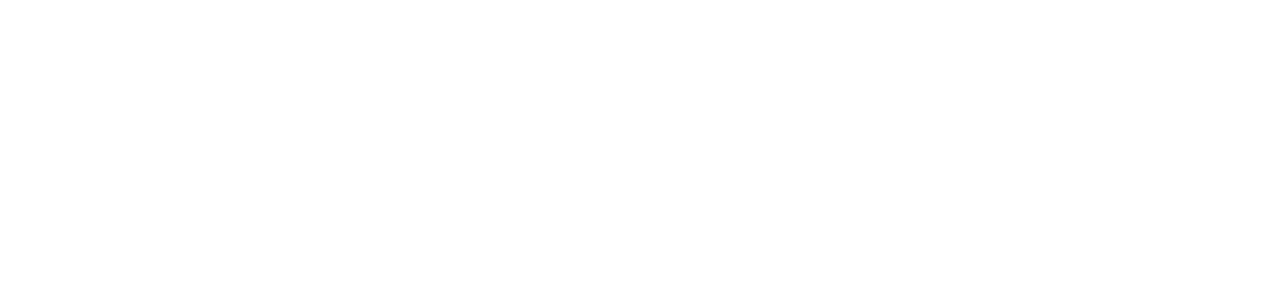
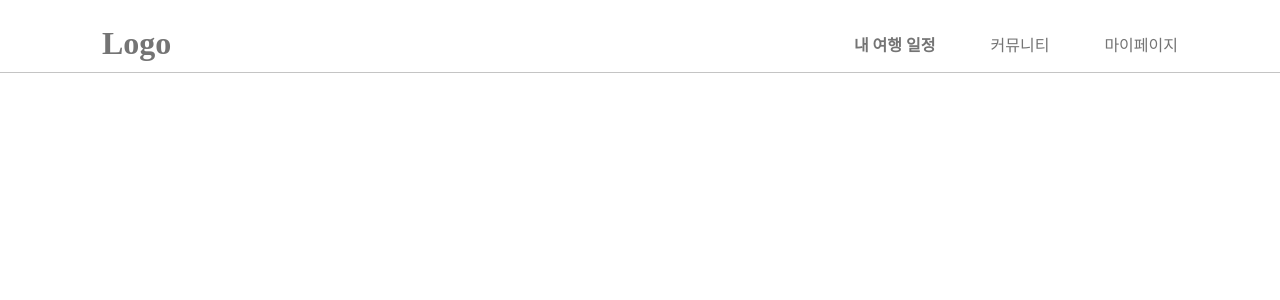
Before and after one commit to TravelWithMeProject/GoWithMe_Front, a React (Create React App) app in the folder app/: page /travel in a window 1280 px wide. Before the commit this address had no page. Shown: the top 300 px of the page. Built offline with nearby package versions, Linux system fonts and the light colour scheme.

Commit message:
Feat: Header Component #19

```diff
--- /dev/null
+++ b/app/src/components/Header/index.tsx
@@ -0,0 +1,42 @@
+import React from 'react';
+import { Link, useLocation } from 'react-router-dom';
+import { HeaderWrapper } from './style';
+
+const MenuData = [
+  {
+    name: '내 여행 일정',
+    to: '/travel',
+  },
+  {
+    name: '커뮤니티',
+    to: '/community',
+  },
+  {
+    name: '마이페이지',
+    to: '/user',
+  },
+];
+const Header = () => {
+  const location = useLocation();
+
+  return (
+    <HeaderWrapper>
+      <Link to="/">
+        <h1>Logo</h1>
+      </Link>
+      <ul>
+        {MenuData.map((menu, idx) => (
+          <Link
+            className={location.pathname === menu.to ? 'active' : ''}
+            to={menu.to}
+            key={idx}
+          >
+            <li>{menu.name}</li>
+          </Link>
+        ))}
+      </ul>
+    </HeaderWrapper>
+  );
+};
+
+export default Header;
--- /dev/null
+++ b/app/src/components/Header/style.tsx
@@ -0,0 +1,36 @@
+import styled from 'styled-components';
+
+export const HeaderWrapper = styled.header`
+  width: 100%;
+  display: flex;
+  justify-content: space-between;
+  align-items: center;
+  padding: 25px 0 10px 0;
+  border-bottom: 1px solid #c4c4c4;
+
+  h1 {
+    margin-left: 102px;
+    color: #747474;
+  }
+
+  ul {
+    display: flex;
+  }
+
+  a {
+    color: #747474;
+    margin-right: 55px;
+
+    &:last-of-type {
+      margin-right: 102px;
+    }
+
+    &.active {
+      font-weight: bold;
+    }
+  }
+`;
+
+export const InnderContainer = styled.div`
+  width: 100%;
+`;
--- a/app/src/pages/index.tsx
+++ b/app/src/pages/index.tsx
@@ -1,3 +1,4 @@
+import Header from '@components/Header';
 import React from 'react';
 import { Route, RouteProps, Routes } from 'react-router-dom';
 import { Home, Covid, Travel, User, Community } from './router';
@@ -17,11 +18,11 @@
       element: <Covid />,
     },
     {
-      path: '/trabel',
+      path: '/travel',
       element: <Travel />,
     },
     {
-      path: '/covid',
+      path: '/user',
       element: <User />,
     },
     {
@@ -33,6 +34,8 @@
   const nestingRouterList: NestingRouterProps[] = [];
 
   return (
+    <>
+      <Header />
       <Routes>
         {routerList.map((router, idx) => (
           <Route {...router} key={idx}>
@@ -48,6 +51,7 @@
           </Route>
         ))}
       </Routes>
+    </>
   );
 };
 
```
Also changed, not shown: 1 other file (tests, documents, lock files or other folders). Lines whose indentation alone changed are shown as unchanged.
